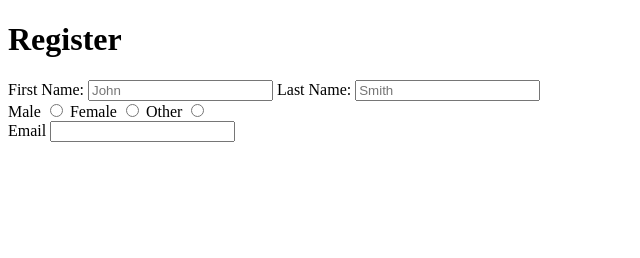
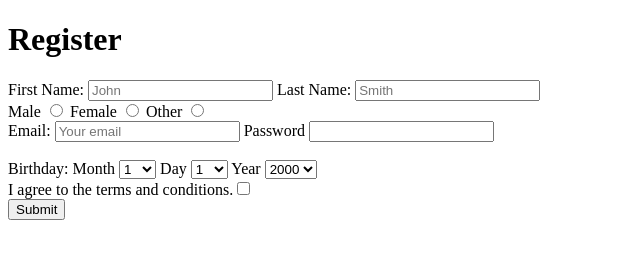
Before and after one commit to MJFoster/Web-Dev, a plain HTML site: page Udemy/WebDevBootcamp/FormExample/index.html in a window 1280 px wide. Shown: the whole page, without its empty margins (0-640 px from the left). Drawn offline with Linux system fonts and the light colour scheme.

Commit message:
Added more inputs to form.

```diff
--- a/Udemy/WebDevBootcamp/FormExample/index.html
+++ b/Udemy/WebDevBootcamp/FormExample/index.html
@@ -5,12 +5,11 @@
 
     <body>
         <h1>Register</h1>
-        <form action="#" method="post">
+        <form>
             <label for="firstName">First Name: </label>
             <input type="text" id="firstName" placeholder="John" required>
             <label for="lastName">Last Name: </label>
             <input type="text" id="lastName" placeholder="Smith" required>
-
             <br>
 
             <label for="male">Male </label>
@@ -19,11 +18,85 @@
             <input type="radio" id="female" name="gender">
             <label for="other">Other </label>
             <input type="radio" id="other" name="gender">
-
             <br>
 
-            <label for="email">Email </label>
-            <input type="email" id="email" required>
+            <label for="email">Email: </label>
+            <input type="email" id="email" placeholder="Your email" required>
+            <label for="pswd">Password </label>
+            <input type="password" id="pswd" required>
+            <br><br>
+
+            <label>Birthday: </label>
+                <span>Month </span>
+                <select name="dobMonth">
+                    <option value="1">1</option>
+                    <option value="2">2</option>
+                    <option value="3">3</option>
+                    <option value="4">4</option>
+                    <option value="5">5</option>
+                    <option value="6">6</option>
+                    <option value="7">7</option>
+                    <option value="8">8</option>
+                    <option value="9">9</option>
+                    <option value="10">10</option>
+                    <option value="11">11</option>
+                    <option value="12">12</option>
+                </select>
+
+                <span>Day </span>
+                <select name="dobDay">
+                    <option value="1">1</option>
+                    <option value="2">2</option>
+                    <option value="3">3</option>
+                    <option value="4">4</option>
+                    <option value="5">5</option>
+                    <option value="6">6</option>
+                    <option value="7">7</option>
+                    <option value="8">8</option>
+                    <option value="9">9</option>
+                    <option value="10">10</option>
+                    <option value="11">11</option>
+                    <option value="12">12</option>
+                    <option value="13">13</option>
+                    <option value="14">14</option>
+                    <option value="15">15</option>
+                    <option value="16">16</option>
+                    <option value="17">17</option>
+                    <option value="18">18</option>
+                    <option value="19">19</option>
+                    <option value="20">20</option>
+                    <option value="21">21</option>
+                    <option value="22">22</option>
+                    <option value="23">23</option>
+                    <option value="24">24</option>
+                    <option value="25">25</option>
+                    <option value="26">26</option>
+                    <option value="27">27</option>
+                    <option value="28">28</option>
+                    <option value="29">29</option>
+                    <option value="30">30</option>
+                    <option value="31">31</option>
+                </select>
+
+                <span>Year </span>
+                <select name="dobYear">
+                    <option value="2000">2000</option>
+                    <option value="2001">2001</option>
+                    <option value="2002">2002</option>
+                    <option value="2003">2003</option>
+                    <option value="2004">2004</option>
+                    <option value="2005">2005</option>
+                    <option value="2006">2006</option>
+                    <option value="2007">2007</option>
+                    <option value="2008">2008</option>
+                    <option value="2009">2009</option>
+                    <option value="2010">2010</option>
+                </select>
+            <br>
+
+            I agree to the terms and conditions.<input type="checkbox">
+            <br>
+            <button>Submit</button>
         </form>
     </body>
 </html>
```
Also changed, not shown: 1 other file.
